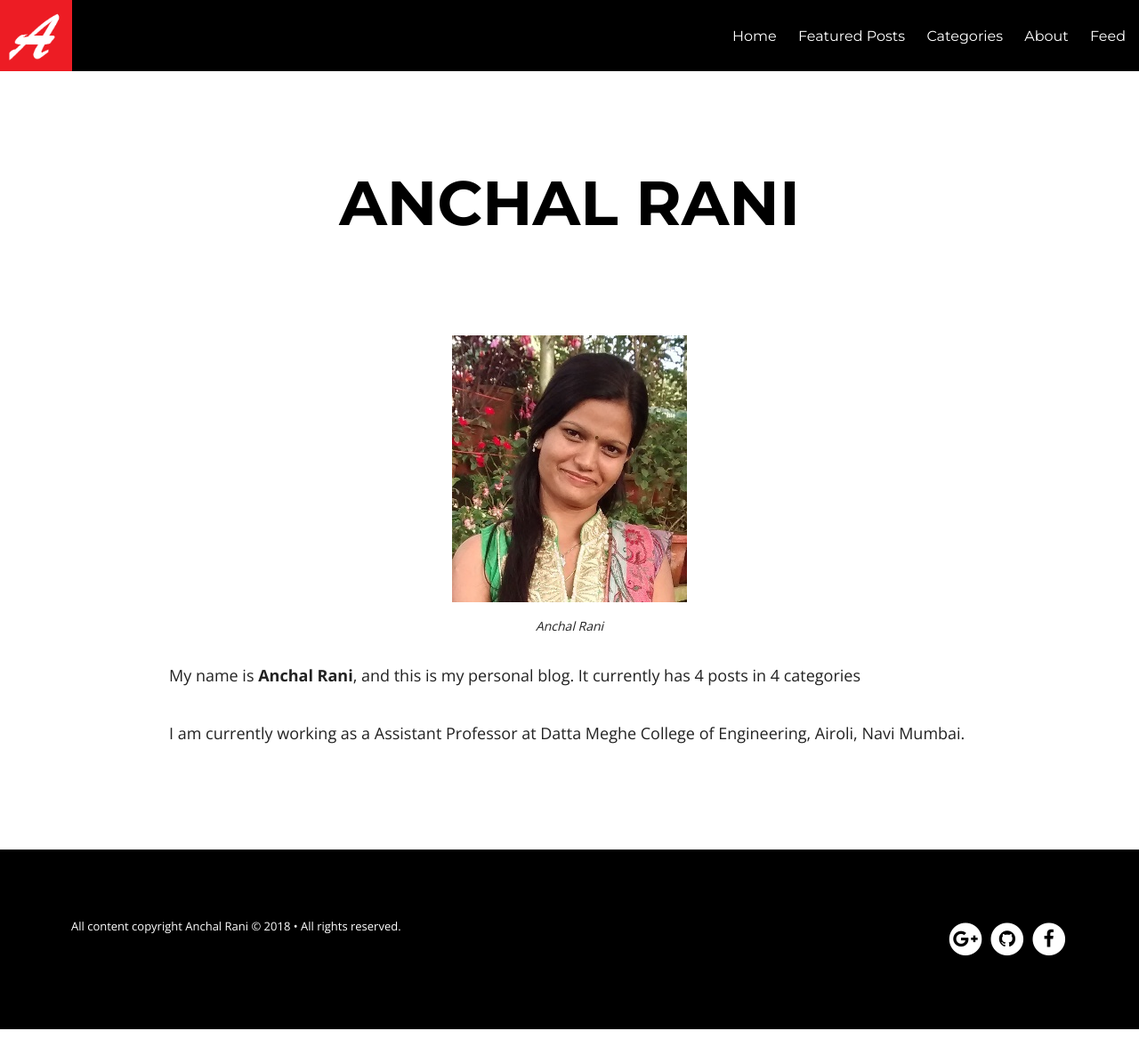
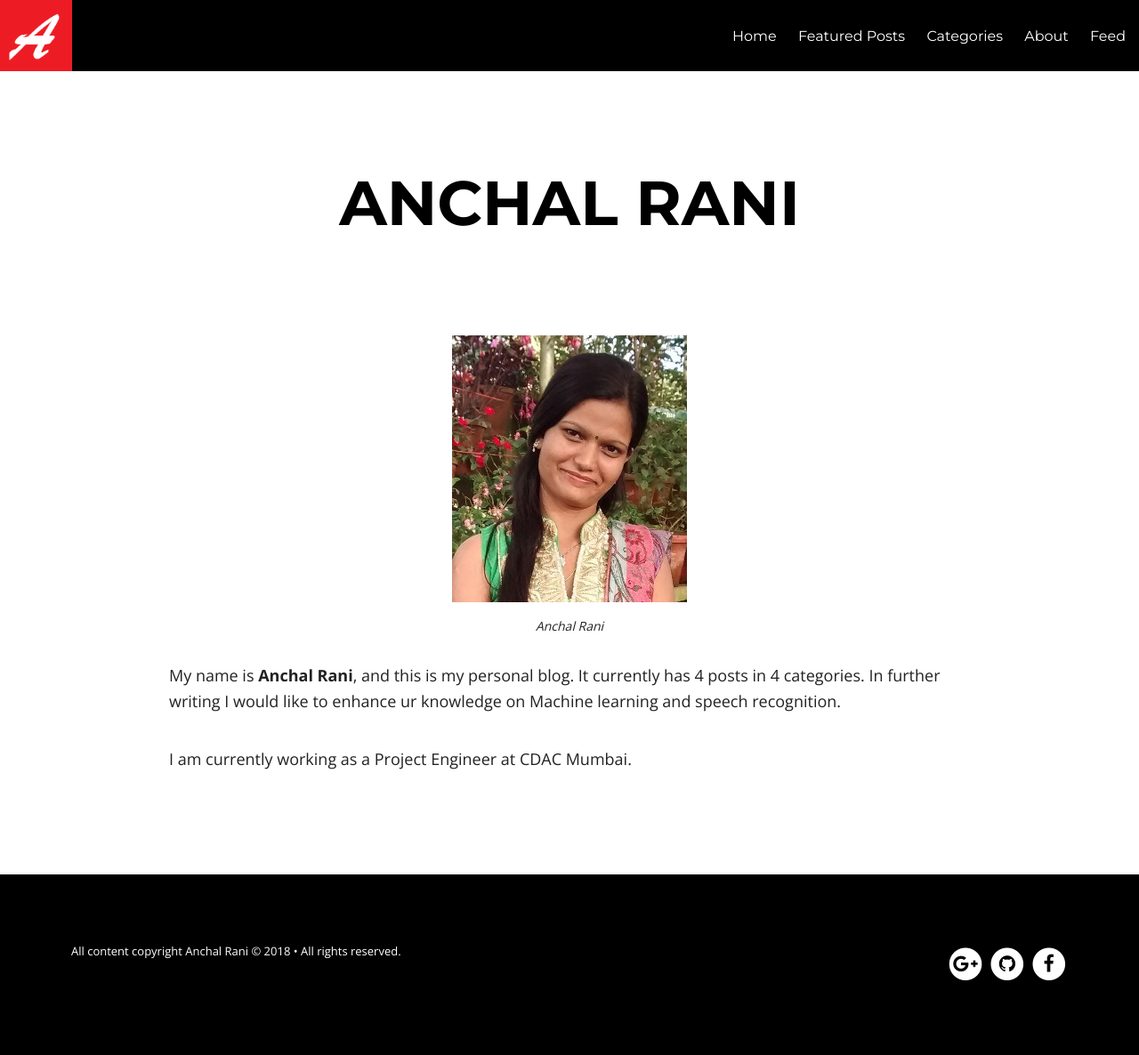
Before and after one commit to anchalrani/anchalrani.github.io, a Jekyll site: the page built from about.md, in a window 1280 px wide. Shown: the whole page at 89% size. Built offline with Jekyll 4.4.1, drawn with Linux system fonts in a browser that asks for light colours; nearby versions of some CDN libraries; before the commit the page ends 1157 px from its top, so only the background shows below that.

Commit message:
Update info

```diff
--- a/about.md
+++ b/about.md
@@ -27,6 +27,6 @@ chart: true
 {% endfor %}
 
 
-My name is **Anchal Rani**, and this is my personal blog. It currently has {{ site.posts | size }} posts in {{ site.categories | size }} categories
+My name is **Anchal Rani**, and this is my personal blog. It currently has {{ site.posts | size }} posts in {{ site.categories | size }} categories. In further writing I would like to enhance ur knowledge on Machine learning and speech recognition.
 
-I am currently working as a Assistant Professor at Datta Meghe College of Engineering, Airoli, Navi Mumbai.
+I am currently working as a Project Engineer at CDAC Mumbai.
```
